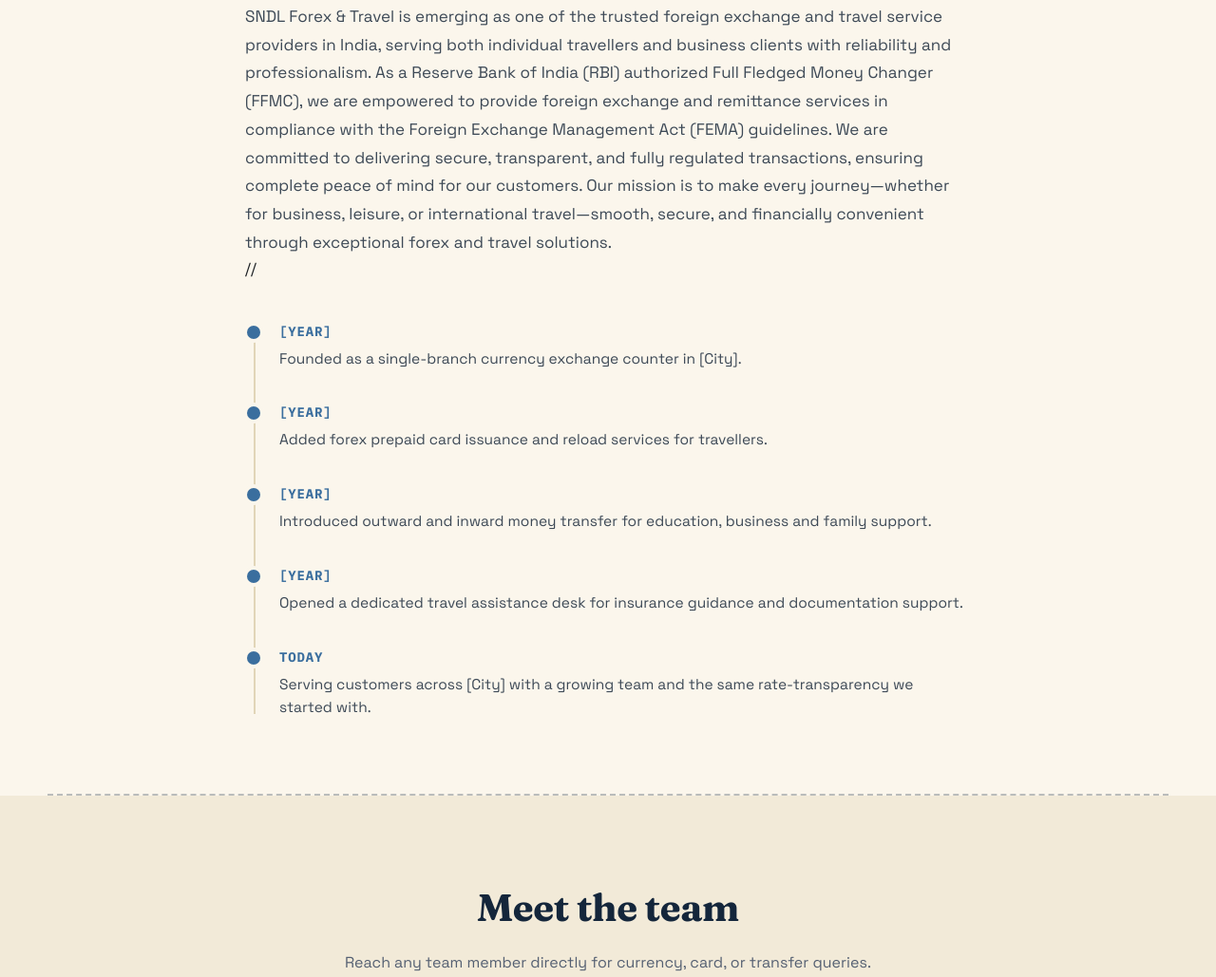
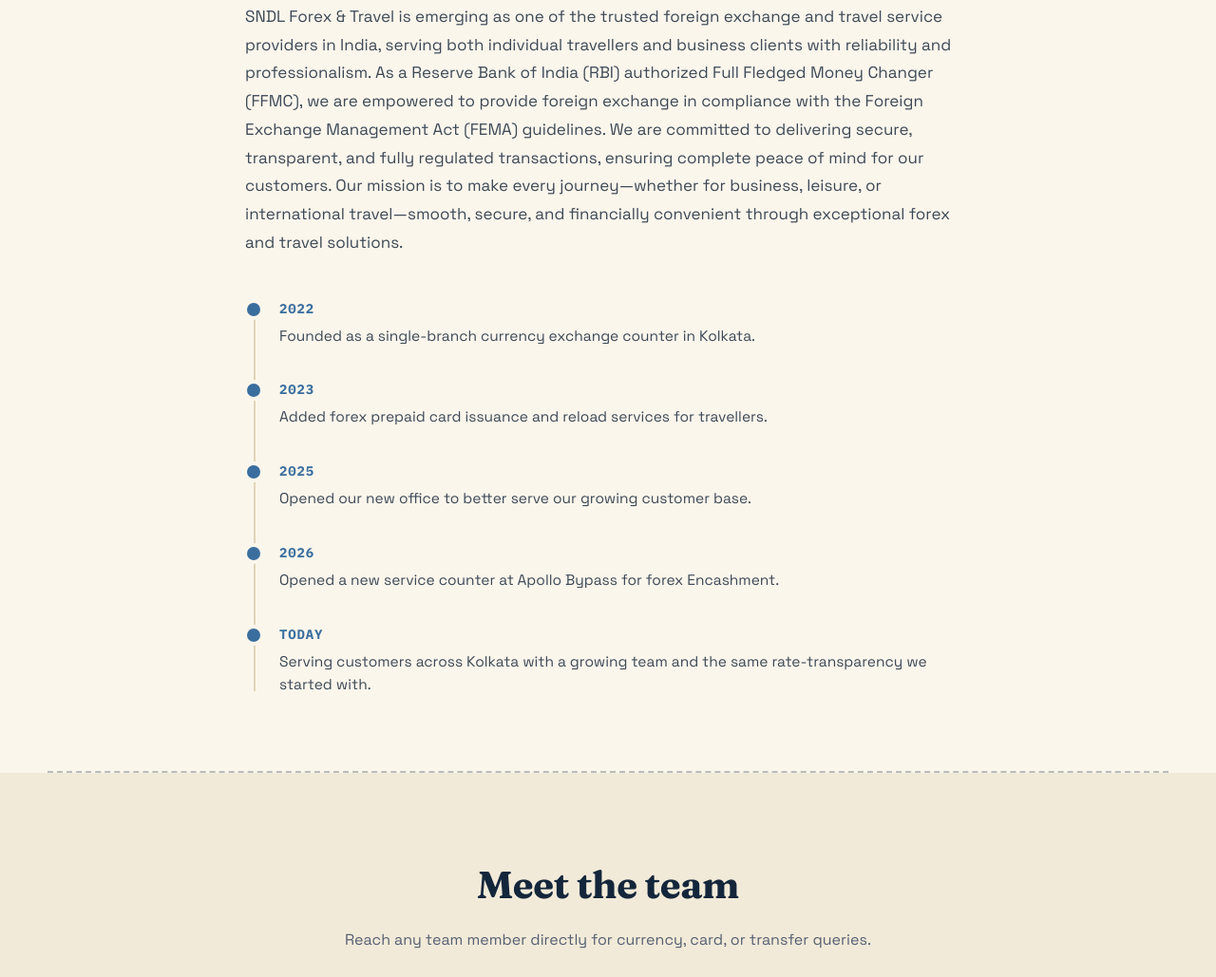
Before and after one commit to Havanna69/sndl-forex-site, a website: page public/about.html in a window 1280 px wide. Shown: the part 542-1571 px from the top of the page at 95% size. Drawn offline with Linux system fonts and the light colour scheme.

Commit message:
Update about.html

```diff
--- a/public/about.html
+++ b/public/about.html
@@ -463,32 +463,32 @@
       <p class="reveal" style="font-size:17px; line-height:1.75; color:#3d4956; margin:0;">
         SNDL Forex & Travel is emerging as one of the trusted foreign exchange and travel service providers in India,
         serving both individual travellers and business clients with reliability and professionalism. As a Reserve Bank of India (RBI)
-        authorized Full Fledged Money Changer (FFMC), we are empowered to provide foreign exchange and remittance services in compliance with the Foreign
+        authorized Full Fledged Money Changer (FFMC), we are empowered to provide foreign exchange in compliance with the Foreign
         Exchange Management Act (FEMA) guidelines. We are committed to delivering secure, transparent, and fully regulated transactions,
         ensuring complete peace of mind for our customers. Our mission is to make every journey—whether for business, leisure, or international travel—smooth,
         secure, and financially convenient through exceptional forex and travel solutions.
       </p>
 
-     // <div class="timeline reveal">
+      <div class="timeline reveal">
         <div class="t-item">
-          <div class="t-year">[Year]</div>
-          <div class="t-desc">Founded as a single-branch currency exchange counter in [City].</div>
+          <div class="t-year">2022</div>
+          <div class="t-desc">Founded as a single-branch currency exchange counter in Kolkata.</div>
         </div>
         <div class="t-item">
-          <div class="t-year">[Year]</div>
+          <div class="t-year">2023</div>
           <div class="t-desc">Added forex prepaid card issuance and reload services for travellers.</div>
         </div>
         <div class="t-item">
-          <div class="t-year">[Year]</div>
-          <div class="t-desc">Introduced outward and inward money transfer for education, business and family support.</div>
+          <div class="t-year">2025</div>
+          <div class="t-desc">Opened our new office to better serve our growing customer base.</div>
         </div>
         <div class="t-item">
-          <div class="t-year">[Year]</div>
-          <div class="t-desc">Opened a dedicated travel assistance desk for insurance guidance and documentation support.</div>
+          <div class="t-year">2026</div>
+          <div class="t-desc">Opened a new service counter at Apollo Bypass for forex Encashment.</div>
         </div>
         <div class="t-item">
           <div class="t-year">Today</div>
-          <div class="t-desc">Serving customers across [City] with a growing team and the same rate-transparency we started with.</div>
+          <div class="t-desc">Serving customers across Kolkata with a growing team and the same rate-transparency we started with.</div>
         </div>
       </div>
     </div>
@@ -543,7 +543,7 @@
         <span class="role">Operation Executive</span>
         <ul>
           <li><span class="lbl">Phone:</span> +91 89108 54993</li>
-          <li><span class="lbl">Email:</span> admin@sndlforex.in/sales@sndlforex.in</li>
+          <li><span class="lbl">Email:</span> sales@sndlforex.in</li>
         </ul>
       </div>
 
```
